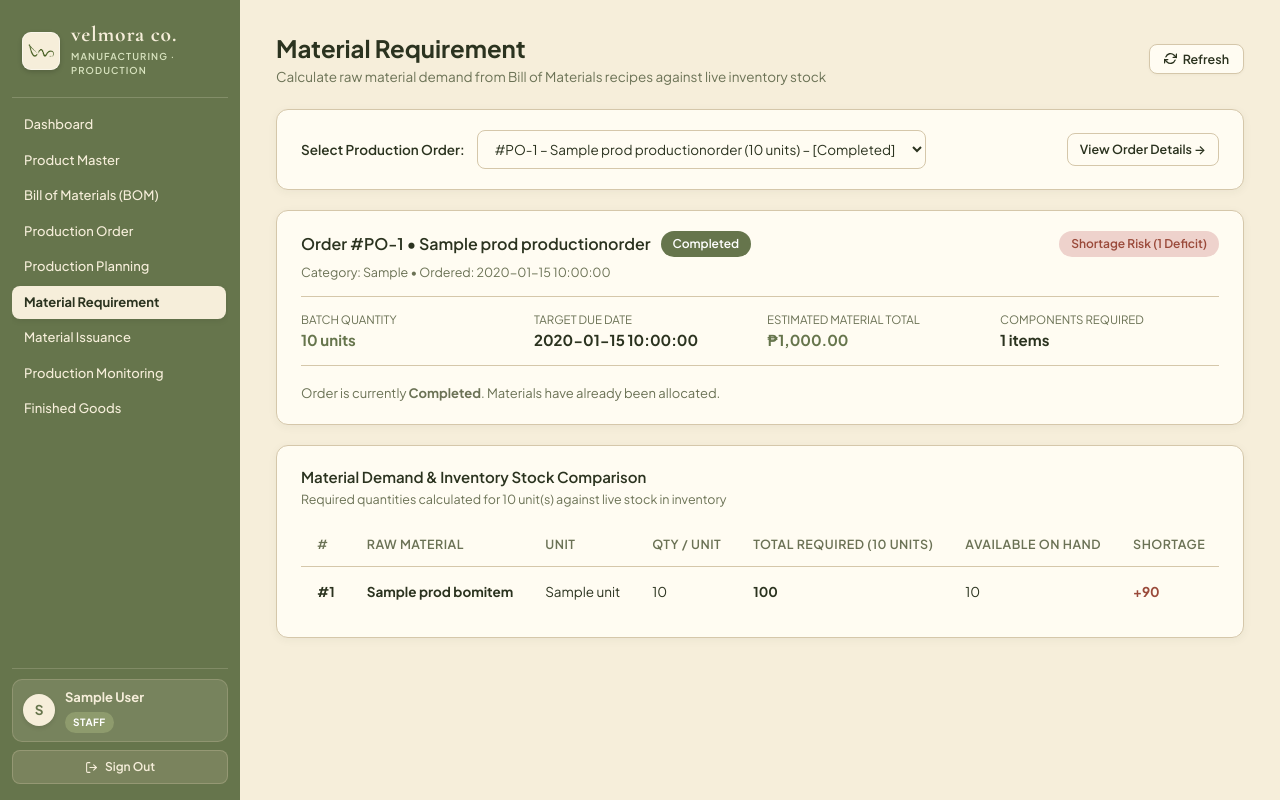
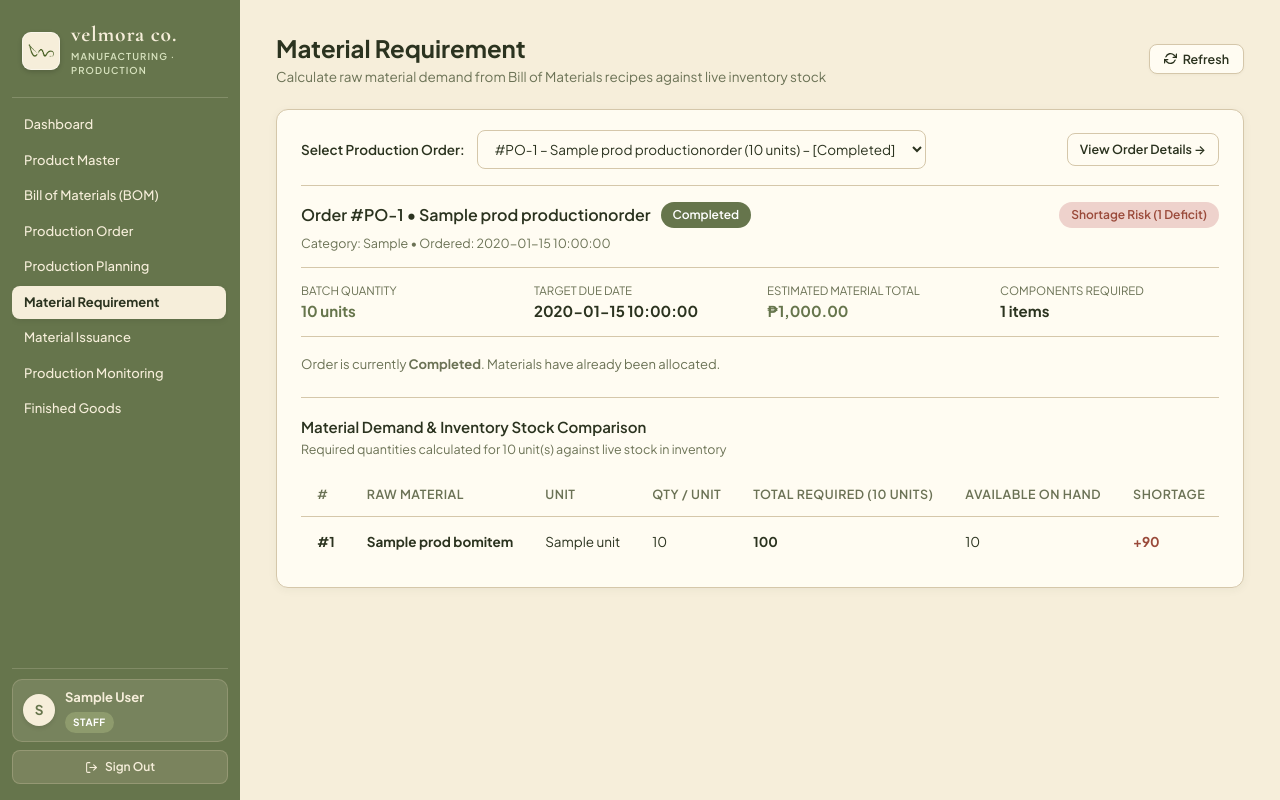
Before and after one commit to davestudio-code/production-FMS, a Flask app: page /production/requirement in a window 1280 px wide. Run offline with Flask 3, Linux system fonts and the light colour scheme; the visitor is signed in with stand-in values (Sample User, id 1); a database or web service that is not in the repository returns one stand-in record (values such as "Sample title"); some libraries are stand-ins or nearby versions.

Commit message:
Improve material requirement tab visual

```diff
--- a/production/templates/production/materials/requirement.html
+++ b/production/templates/production/materials/requirement.html
@@ -10,7 +10,7 @@
 </div>
 
 <div class="card" style="margin-bottom: 20px;">
-    <div style="display: flex; justify-content: space-between; align-items: center; flex-wrap: wrap; gap: 14px;">
+    <div style="display: flex; justify-content: space-between; align-items: center; flex-wrap: wrap; gap: 14px;{% if selectedOrder %} padding-bottom: 16px; border-bottom: 1px solid var(--bd); margin-bottom: 16px;{% endif %}">
         <div style="display: flex; gap: 12px; align-items: center; flex-wrap: wrap;">
             <label style="font-weight: 600; font-size: 13.5px;">Select Production Order:</label>
             <select id="orderSelect"
@@ -40,10 +40,8 @@
         </div>
         {% endif %}
     </div>
-</div>
 
     {% if selectedOrder %}
-<div class="card" style="margin-bottom: 20px;">
     <div class="headerRow" style="margin-bottom: 14px; align-items: flex-start;">
         <div>
             <div style="display: flex; align-items: center; gap: 10px; margin-bottom: 4px;">
@@ -139,12 +137,11 @@
             have already been allocated.</span>
         {% endif %}
     </div>
-</div>
 
-<div class="card">
+    <div style="margin-top: 22px; padding-top: 18px; border-top: 1px solid var(--bd);">
         <div class="headerRow" style="margin-bottom: 14px;">
             <div>
-            <h3 style="font-size: 15px; margin: 0;">Material Demand & Inventory Stock Comparison</h3>
+                <h3 style="font-size: 15px; margin: 0;">Material Demand &amp; Inventory Stock Comparison</h3>
                 <span style="color: var(--mt); font-size: 12.5px;">Required quantities calculated for {{
                     selectedOrder.plannedQuantity }} unit(s) against live stock in inventory</span>
             </div>
@@ -200,4 +197,5 @@
         </div>
     </div>
     {% endif %}
+</div>
 {% endblock %}
```
Lines whose indentation alone changed are shown as unchanged.
